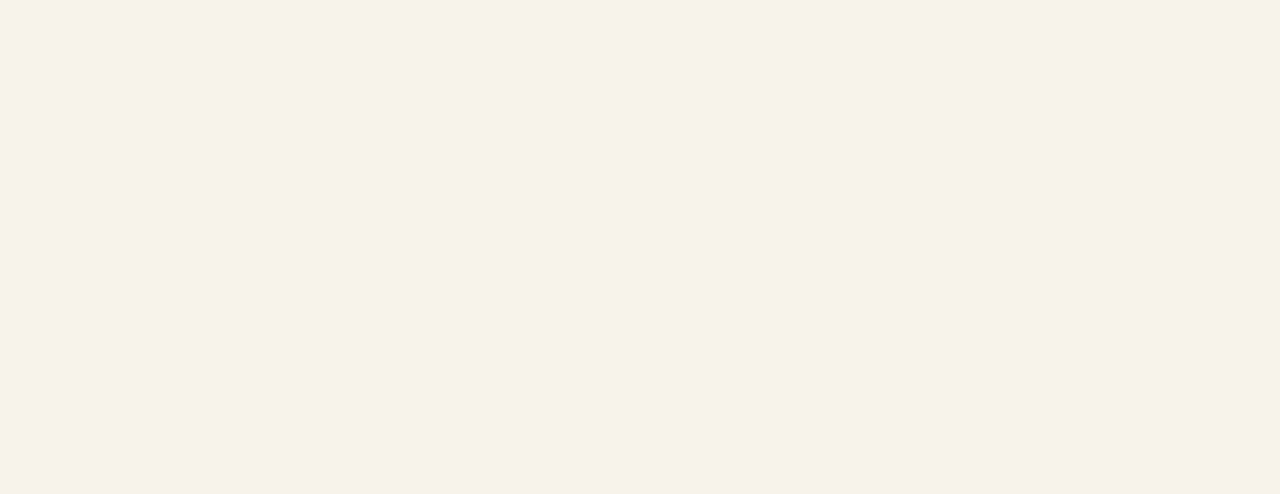
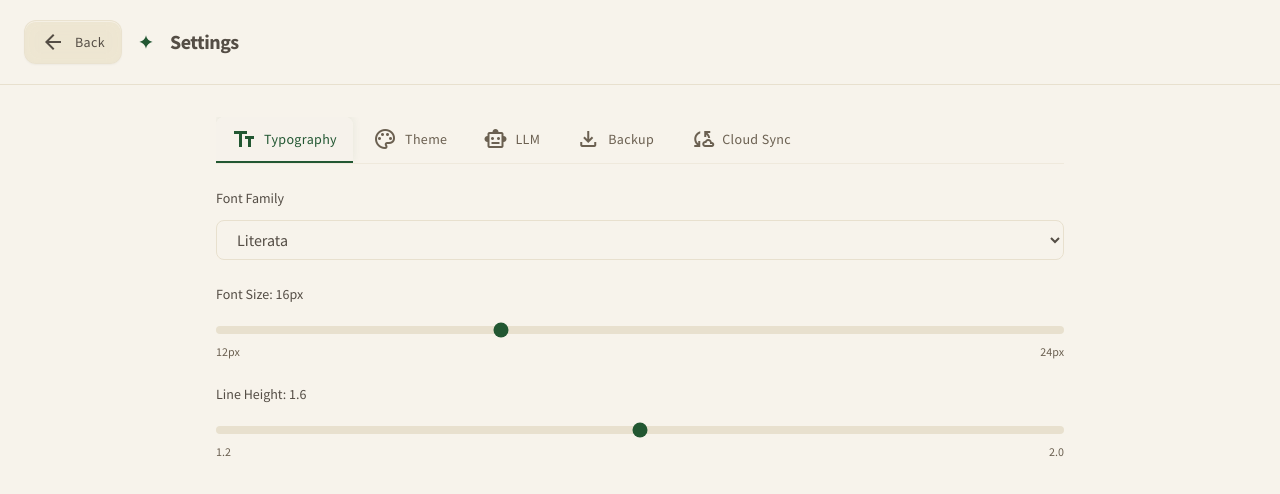
Before and after one commit to bpicori/book-tutor, a React (Vite) app: page /book-tutor/settings/1 in a window 1280 px wide. Before the commit this address had no page. Shown: the top 494 px of the page. Built offline with nearby package versions, Linux system fonts and the light colour scheme.

Commit message:
refactor: update SettingsPage and CloudSyncTab to support dynamic tab routing and auto-save configuration, enhancing user experience and maintainability

```diff
--- a/src/App.tsx
+++ b/src/App.tsx
@@ -10,7 +10,7 @@ export function App() {
       <Route path="/" element={<LibraryPage />} />
       <Route path="/reader/:bookId" element={<ReaderPage />} />
       <Route path="/vocabulary" element={<VocabularyPage />} />
-      <Route path="/settings" element={<SettingsPage />} />
+      <Route path="/settings/:tab?" element={<SettingsPage />} />
     </Routes>
   );
 }
--- a/src/components/settings/tabs/CloudSyncTab.tsx
+++ b/src/components/settings/tabs/CloudSyncTab.tsx
@@ -1,4 +1,4 @@
-import { memo, useState, useCallback } from "react";
+import { memo, useState, useCallback, useEffect, useRef } from "react";
 import { useStore } from "../../../store/useStore";
 import {
   uploadBackup,
@@ -9,8 +9,7 @@ import { BACKUP_VERSION } from "../../../services/backupService";
 import { Button } from "../../common";
 
 export const CloudSyncTab = memo(function CloudSyncTab() {
-  const { cloudSync, setCloudSyncEnabled, updateCloudSyncConfig, setLastSync } =
-    useStore();
+  const { cloudSync, updateCloudSyncConfig, setLastSync } = useStore();
 
   const [isUploading, setIsUploading] = useState(false);
   const [isDownloading, setIsDownloading] = useState(false);
@@ -18,17 +17,42 @@ export const CloudSyncTab = memo(function CloudSyncTab() {
   const [localApiUrl, setLocalApiUrl] = useState(cloudSync.config.apiUrl);
   const [localUsername, setLocalUsername] = useState(cloudSync.config.username);
   const [localPassword, setLocalPassword] = useState(cloudSync.config.password);
+  const isInitialMount = useRef(true);
 
-  const handleSaveConfig = useCallback(() => {
-    updateCloudSyncConfig({
-      apiUrl: localApiUrl.trim(),
-      username: localUsername.trim(),
-      password: localPassword,
-    });
+  // Auto-save configuration when values change (debounced)
+  useEffect(() => {
+    // Skip auto-save on initial mount
+    if (isInitialMount.current) {
+      isInitialMount.current = false;
+      return;
+    }
+
+    const isConfigValid =
+      localApiUrl.trim() && localUsername.trim() && localPassword.length > 0;
+
+    // Only save if config is valid
+    if (!isConfigValid) {
+      return;
+    }
+
+    // Debounce: wait 500ms after user stops typing
+    const timer = setTimeout(() => {
+      updateCloudSyncConfig({
+        apiUrl: localApiUrl.trim(),
+        username: localUsername.trim(),
+        password: localPassword,
+      });
+    }, 500);
+
+    return () => clearTimeout(timer);
   }, [localApiUrl, localUsername, localPassword, updateCloudSyncConfig]);
 
   const handleUpload = useCallback(async () => {
-    if (!cloudSync.config.apiUrl || !cloudSync.config.username || !cloudSync.config.password) {
+    if (
+      !cloudSync.config.apiUrl ||
+      !cloudSync.config.username ||
+      !cloudSync.config.password
+    ) {
       return;
     }
 
@@ -46,11 +70,7 @@ export const CloudSyncTab = memo(function CloudSyncTab() {
         }
       }
 
-      setLastSync(
-        timestamp,
-        result.success ? "success" : "error",
-        message
-      );
+      setLastSync(timestamp, result.success ? "success" : "error", message);
     } catch (error) {
       setLastSync(
         null,
@@ -63,7 +83,11 @@ export const CloudSyncTab = memo(function CloudSyncTab() {
   }, [cloudSync.config, setLastSync]);
 
   const handleDownload = useCallback(async () => {
-    if (!cloudSync.config.apiUrl || !cloudSync.config.username || !cloudSync.config.password) {
+    if (
+      !cloudSync.config.apiUrl ||
+      !cloudSync.config.username ||
+      !cloudSync.config.password
+    ) {
       return;
     }
 
@@ -81,11 +105,7 @@ export const CloudSyncTab = memo(function CloudSyncTab() {
         }
       }
 
-      setLastSync(
-        timestamp,
-        result.success ? "success" : "error",
-        message
-      );
+      setLastSync(timestamp, result.success ? "success" : "error", message);
 
       if (result.success) {
         // Reload page to apply restored data
@@ -105,7 +125,11 @@ export const CloudSyncTab = memo(function CloudSyncTab() {
   }, [cloudSync.config, setLastSync]);
 
   const handleDelete = useCallback(async () => {
-    if (!cloudSync.config.apiUrl || !cloudSync.config.username || !cloudSync.config.password) {
+    if (
+      !cloudSync.config.apiUrl ||
+      !cloudSync.config.username ||
+      !cloudSync.config.password
+    ) {
       return;
     }
 
@@ -116,11 +140,7 @@ export const CloudSyncTab = memo(function CloudSyncTab() {
     setIsDeleting(true);
     try {
       const result = await deleteBackup(cloudSync.config);
-      setLastSync(
-        null,
-        result.success ? "success" : "error",
-        result.message
-      );
+      setLastSync(null, result.success ? "success" : "error", result.message);
     } catch (error) {
       setLastSync(
         null,
@@ -133,9 +153,7 @@ export const CloudSyncTab = memo(function CloudSyncTab() {
   }, [cloudSync.config, setLastSync]);
 
   const isConfigValid =
-    localApiUrl.trim() &&
-    localUsername.trim() &&
-    localPassword.length > 0;
+    localApiUrl.trim() && localUsername.trim() && localPassword.length > 0;
 
   const formatLastSync = (timestamp: number | null): string => {
     if (!timestamp) return "Never";
@@ -158,7 +176,8 @@ export const CloudSyncTab = memo(function CloudSyncTab() {
               settings.
             </p>
             <p className="text-muted-gray-text">
-              Configure your Cloudflare Worker API endpoint and credentials below.
+              Configure your Cloudflare Worker API endpoint and credentials
+              below.
             </p>
           </div>
         </div>
@@ -221,15 +240,6 @@ export const CloudSyncTab = memo(function CloudSyncTab() {
               className="w-full px-3 py-2 bg-paper-dark border border-border-warm rounded-lg text-light-gray-text placeholder-muted-gray-text focus:outline-none focus:ring-2 focus:ring-forest-green/40 focus:border-forest-green"
             />
           </div>
-
-          <Button
-            variant="secondary"
-            onClick={handleSaveConfig}
-            disabled={!isConfigValid}
-            icon="save"
-          >
-            Save Configuration
-          </Button>
         </div>
       </div>
 
@@ -267,8 +277,9 @@ export const CloudSyncTab = memo(function CloudSyncTab() {
                   warning
                 </span>
                 <p className="text-sm text-amber-700">
-                  Restoring from cloud will replace your current library and settings with the cloud backup.
-                  Make sure to backup your current data first if needed.
+                  Restoring from cloud will replace your current library and
+                  settings with the cloud backup. Make sure to backup your
+                  current data first if needed.
                 </p>
               </div>
             </div>
--- a/src/pages/settings/SettingsPage.tsx
+++ b/src/pages/settings/SettingsPage.tsx
@@ -1,5 +1,5 @@
-import { memo, useState } from "react";
-import { useNavigate } from "react-router-dom";
+import { memo, useState, useEffect } from "react";
+import { useNavigate, useParams } from "react-router-dom";
 import { useStore } from "../../store/useStore";
 import { IconButton, Logo } from "../../components/common";
 import {
@@ -26,10 +26,34 @@ const tabs: Tab[] = [
   { id: "cloudsync", label: "Cloud Sync", icon: "cloud_sync" },
 ];
 
+const isValidTabId = (tab: string | undefined): tab is TabId => {
+  return (
+    tab !== undefined &&
+    ["typography", "theme", "llm", "backup", "cloudsync"].includes(tab)
+  );
+};
+
 export const SettingsPage = memo(function SettingsPage() {
   const { settings, updateSettings } = useStore();
   const navigate = useNavigate();
-  const [activeTab, setActiveTab] = useState<TabId>("typography");
+  const { tab } = useParams<{ tab?: string }>();
+
+  // Initialize activeTab from URL or default to "typography"
+  const [activeTab, setActiveTab] = useState<TabId>(() => {
+    return isValidTabId(tab) ? tab : "typography";
+  });
+
+  // Sync state with URL param when URL changes (e.g., browser back/forward, direct URL)
+  useEffect(() => {
+    if (isValidTabId(tab) && tab !== activeTab) {
+      setActiveTab(tab);
+    }
+  }, [tab, activeTab]);
+
+  const handleTabChange = (tabId: TabId) => {
+    setActiveTab(tabId);
+    navigate(`/settings/${tabId}`, { replace: true });
+  };
 
   const handleBack = () => {
     navigate(-1); // Go back to previous page
@@ -79,7 +103,7 @@ export const SettingsPage = memo(function SettingsPage() {
           {tabs.map((tab) => (
             <button
               key={tab.id}
-              onClick={() => setActiveTab(tab.id)}
+              onClick={() => handleTabChange(tab.id)}
               className={`
                 flex items-center gap-1.5 md:gap-2 px-3 md:px-4 py-2.5 rounded-t-lg min-w-[44px] md:min-w-0 min-h-[44px] md:min-h-0 flex-shrink-0
                 transition-all duration-300 ease-out
```
